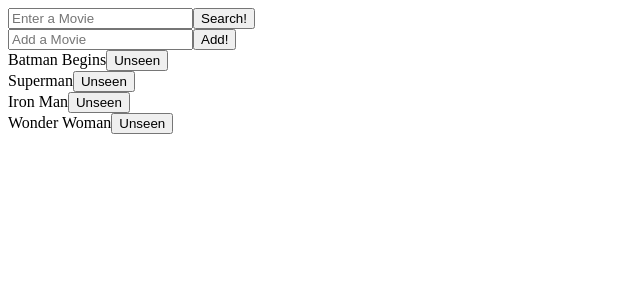
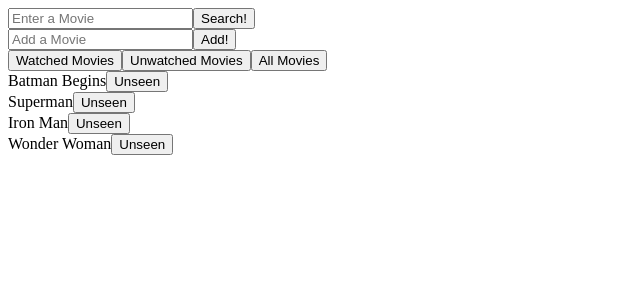
Before and after one commit to mattupham/movie-List, a React app: page / in a window 1280 px wide. Shown: the top 300 px of the page, without its empty margins (0-640 px from the left). Built offline with nearby package versions, Linux system fonts and the light colour scheme; the HTML template or start-up script is replaced by a standard one.

Commit message:
fix bug with watched/unwatched movie toggle

```diff
--- a/client/src/index.jsx
+++ b/client/src/index.jsx
@@ -11,6 +11,11 @@
     this.search = this.search.bind(this);
     this.addMovie = this.addMovie.bind(this);
     this.toggleMovieWatchedStatus = this.toggleMovieWatchedStatus.bind(this);
+
+    this.setViewStatusToWatched = this.setViewStatusToWatched.bind(this);
+    this.setViewStatusToUnwatched = this.setViewStatusToUnwatched.bind(this);
+    this.setViewStatusToAll = this.setViewStatusToAll.bind(this);
+
 
     this.state = {
       movieList: [],
@@ -60,10 +65,12 @@
       return movieListFilteredBySearch;
     } else {
       return movieListFilteredBySearch.filter(movie => {
-        if (this.state.view === 'watched') {
-          return (movie.watched) ? true : false;
+        if (this.state.viewStatus === 'watched') {
+          // return (movie.watched) ? true : false;
+          return movie.watched;
         } else {
-          return (!movie.watched) ? true : false;
+          // return (!movie.watched) ? true : false;
+          return !movie.watched;
         }
       });
     }
@@ -104,11 +111,30 @@
     this.setState({movieList: newMovieList});
   }
 
+  setViewStatusToWatched() {
+    this.setState({viewStatus: 'watched'});
+  }
+
+  setViewStatusToUnwatched() {
+    this.setState({viewStatus: 'unwatched'});
+  }
+
+  setViewStatusToAll() {
+    this.setState({
+      viewStatus: 'all',
+      search: ''
+    });
+  }
+
   render() {
     return (
       <div>
         <Search search={this.search}/>
         <AddMovie addMovie={this.addMovie}/>
+
+        <button className="filterButton" onClick={this.setViewStatusToWatched}>Watched Movies</button>
+        <button className="filterButton" onClick={this.setViewStatusToUnwatched}>Unwatched Movies</button>
+        <button className="filterButton" onClick={this.setViewStatusToAll}>All Movies</button>
         {
           this.displayMovies().map((movie, index) =>
           {
```
Also changed, not shown: 1 other file (tests, documents, lock files or other folders).
